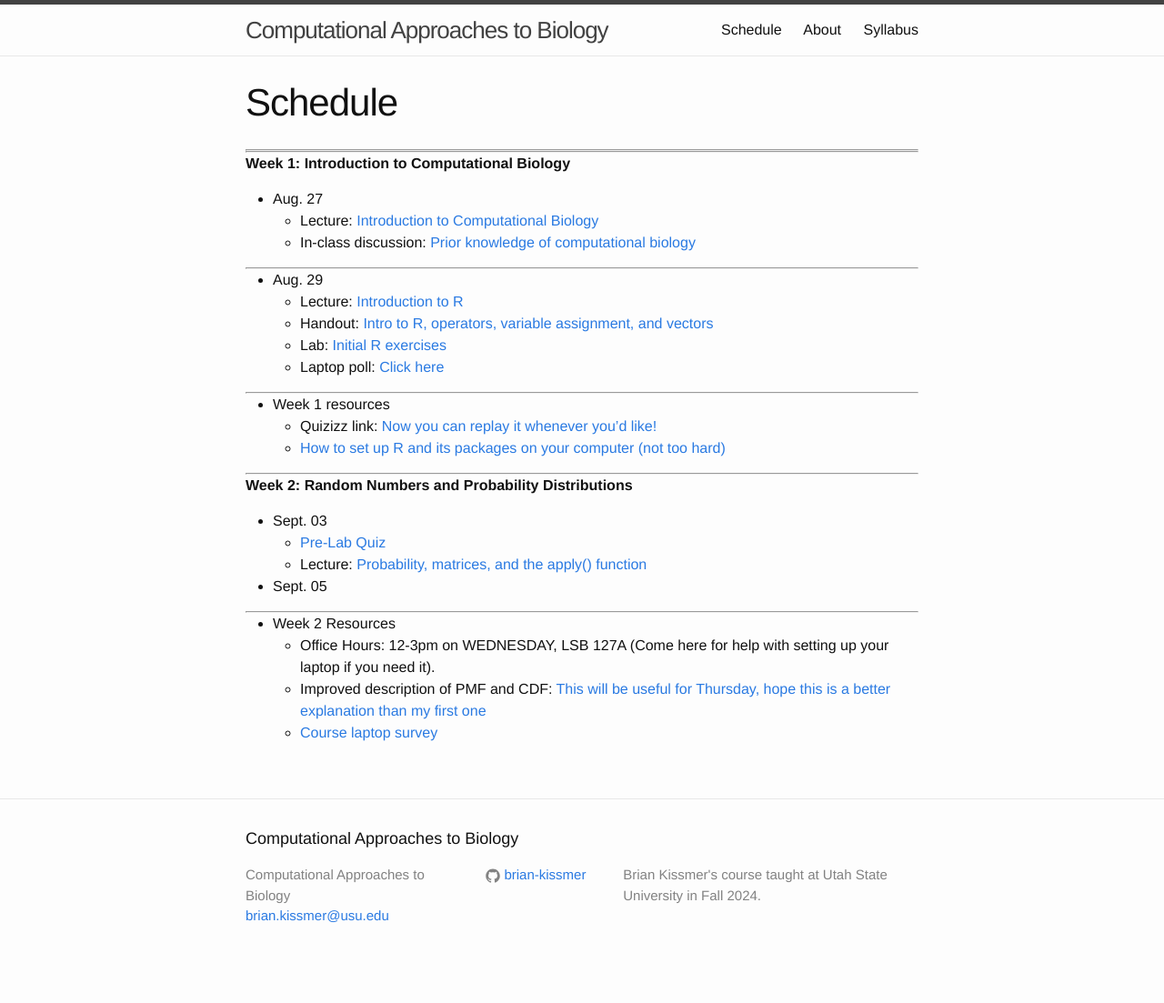
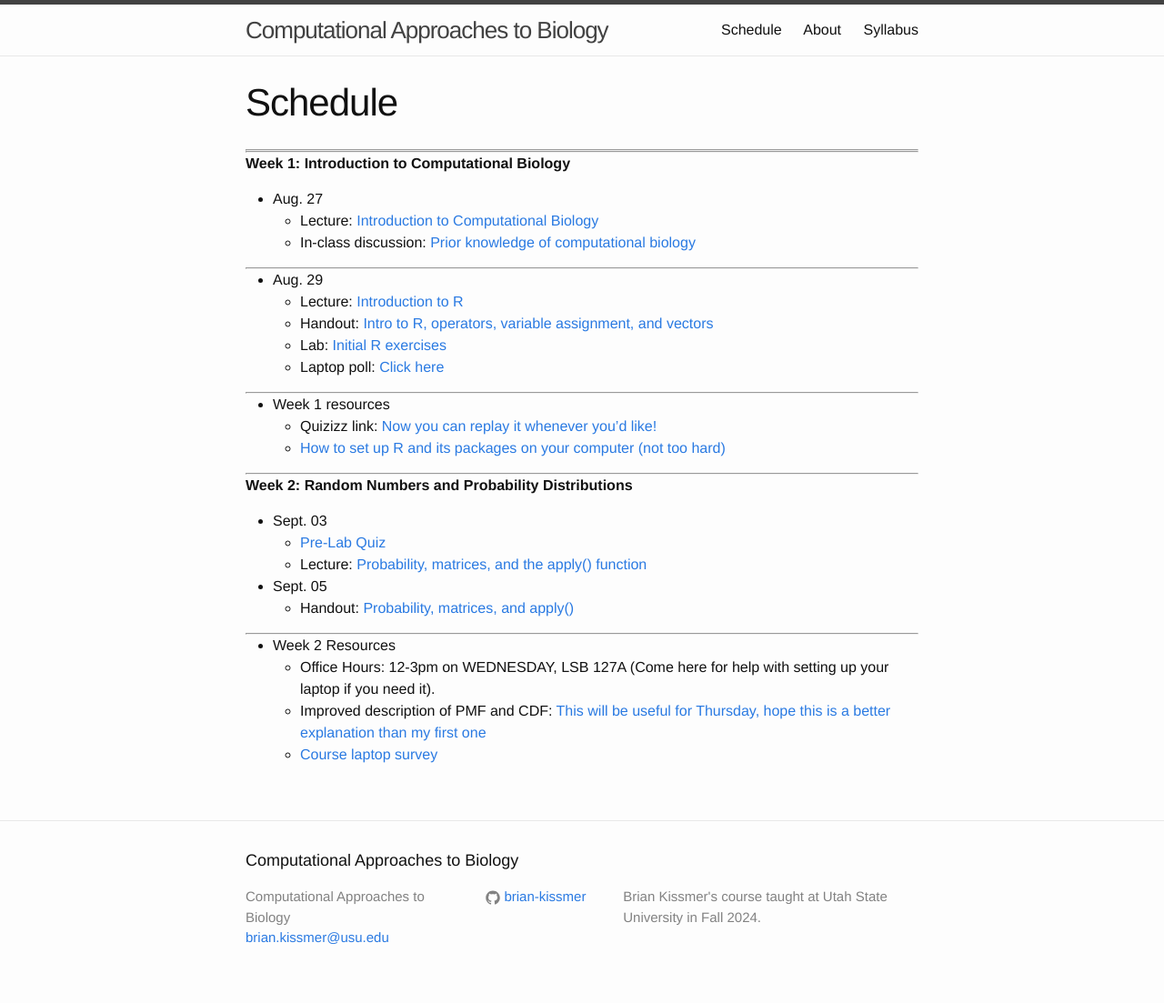
Before and after one commit to brian-kissmer/brian-kissmer.github.io, a Jekyll site: the page built from Schedule.md, in a window 1280 px wide. Shown: the whole page at 91% size. Built offline with Jekyll 4.4.1, drawn with Linux system fonts in a browser that asks for light colours; before the commit the page ends 1079 px from its top, so only the background shows below that.

Commit message:
Update Schedule.md

```diff
--- a/Schedule.md
+++ b/Schedule.md
@@ -35,6 +35,7 @@ layout: page
       * [Pre-Lab Quiz](https://usu.instructure.com/courses/762928/quizzes/1274319/take)
       * Lecture: [Probability, matrices, and the apply() function]({{ site.baseurl }}/slides/Sept 3 slides.pdf)
   * Sept. 05
+    * Handout: [Probability, matrices, and apply()]({{ site.baseurl }}/worksheets/sept_5th_handout.html)
 
 ***
 
```
